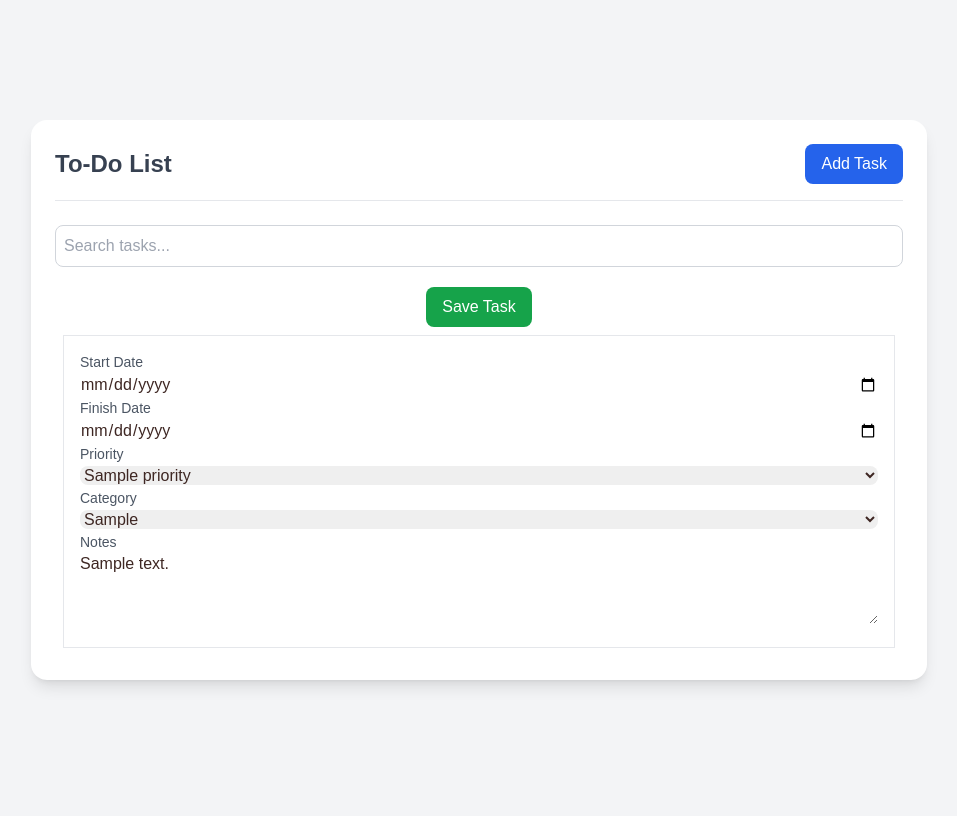
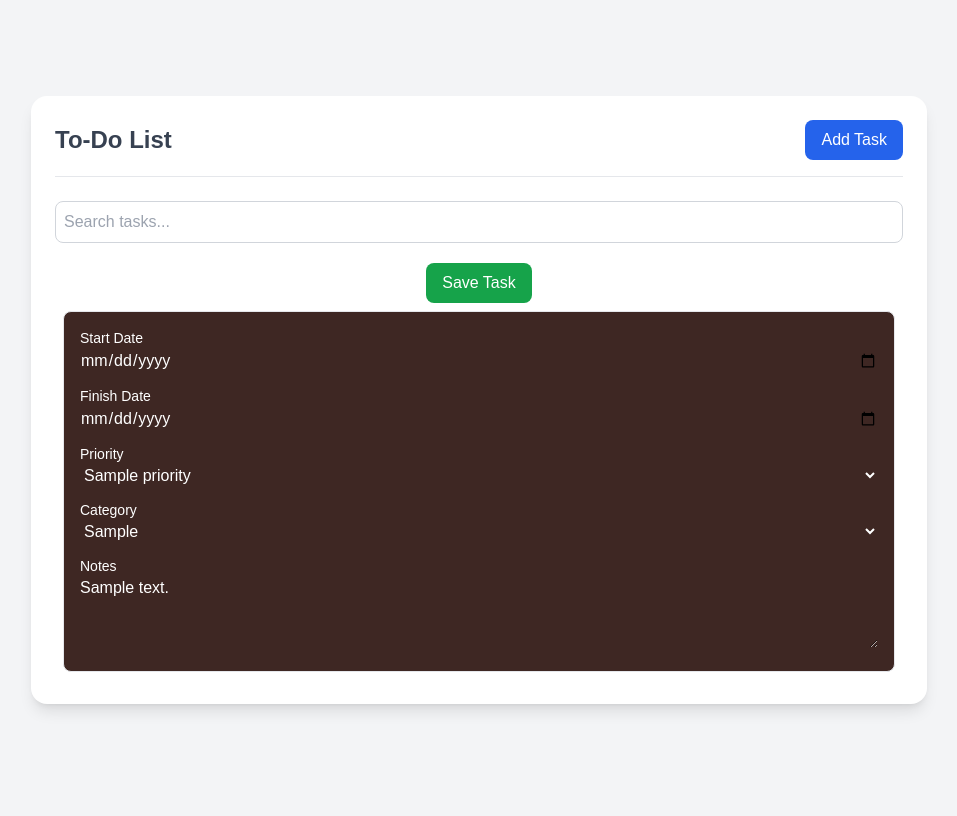
Before and after one commit to Kess4obehi/Todo-List-App, a Flask app: page /dashboard in a window 1280 px wide. Shown: the part 84-900 px from the top of the page, without its empty margins (161-1118 px from the left). Run offline with Flask 3, Linux system fonts and the light colour scheme; a database or web service that is not in the repository returns one stand-in record (values such as "Sample title"); data that the repository does not hold is empty; some libraries are stand-ins or nearby versions.

Commit message:
dashboard updated

```diff
--- a/todo-frontend/templates/dashboard.html
+++ b/todo-frontend/templates/dashboard.html
@@ -51,30 +51,30 @@
     <!-- Show the list of todo -->
     {% if todo %}
     {% for item in todo %}
-    <div class="border border-solid p-4 m-2">
+    <div class="border border-solid p-4 m-2 text-white flex flex-col gap-3  rounded-lg" style="background-color: #3E2723;">
     <div>
-      <label class="block text-sm text-gray-600">Start Date</label>
-      <input type="date" value="{{item['start_date']}}" class="w-full border-gray-300 rounded-lg">
+      <label class="block text-sm ">Start Date</label>
+      <input type="date" value="{{item['start_date']}}" class="w-full border-gray-300 rounded-lg bg-inherit">
     </div>
     <div>
-      <label class="block text-sm text-gray-600">Finish Date</label>
-      <input type="date" value="{{item['finish_date']}}" class="w-full border-gray-300 rounded-lg">
+      <label class="block text-sm ">Finish Date</label>
+      <input type="date" value="{{item['finish_date']}}" class="w-full border-gray-300 rounded-lg bg-inherit">
     </div>
     <div>
-      <label class="block text-sm text-gray-600">Priority</label>
-      <select class="w-full border-gray-300 rounded-lg">
+      <label class="block text-sm ">Priority</label>
+      <select class="w-full border-gray-300 rounded-lg bg-inherit">
         <option value="{{item['priority']}}">{{item['priority']}}</option>
       </select>
     </div>
     <div>
-      <label class="block text-sm text-gray-600">Category</label>
-      <select class="w-full border-gray-300 rounded-lg">
+      <label class="block text-sm ">Category</label>
+      <select class="w-full border-gray-300 rounded-lg bg-inherit">
         <option value="{{item['category']}}" >{{item['']}}</option>
       </select>
     </div>
     <div class="col-span-2">
-      <label class="block text-sm text-gray-600">Notes</label>
-      <textarea class="w-full border-gray-300 rounded-lg" rows="3">{{item['notes']}}</textarea>
+      <label class="block text-sm ">Notes</label>
+      <textarea class="w-full border-gray-300 rounded-lg bg-inherit" rows="3">{{item['notes']}}</textarea>
     </div>
   </div>
     {% endfor %}
```
